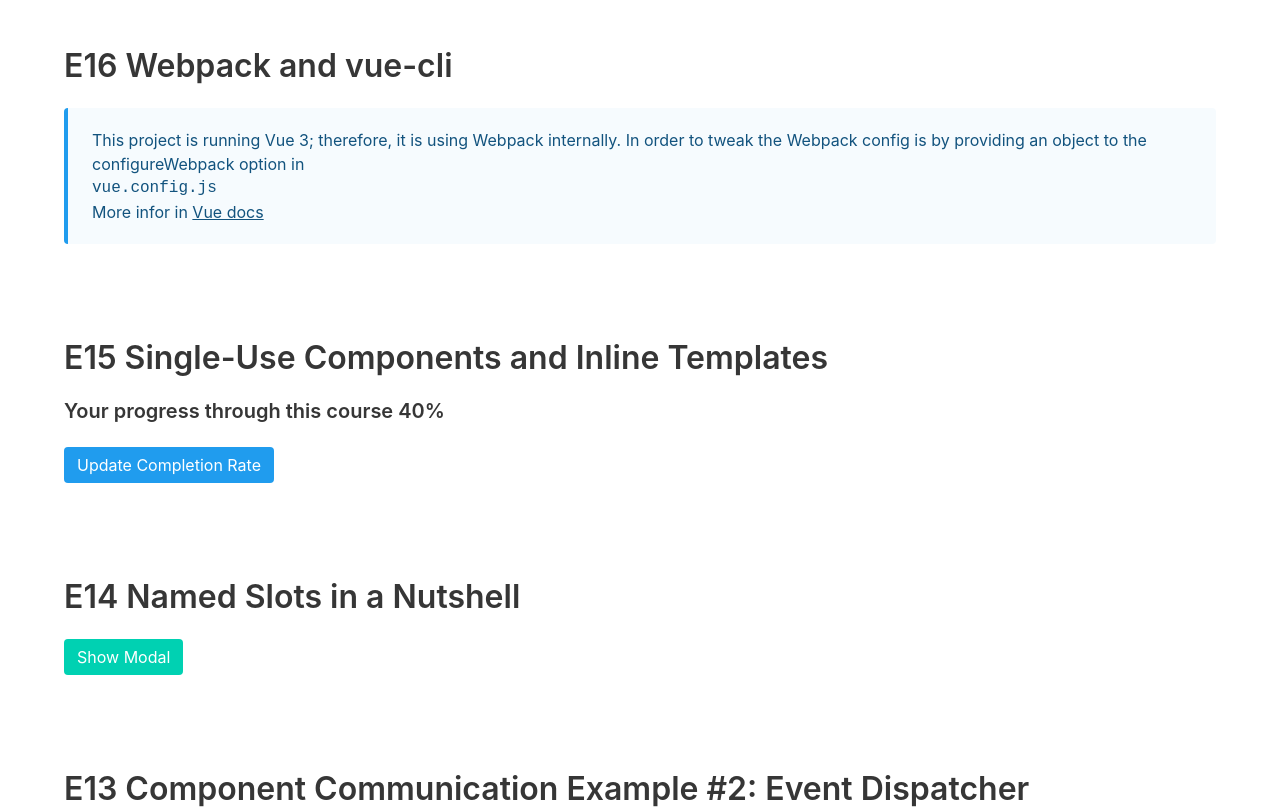
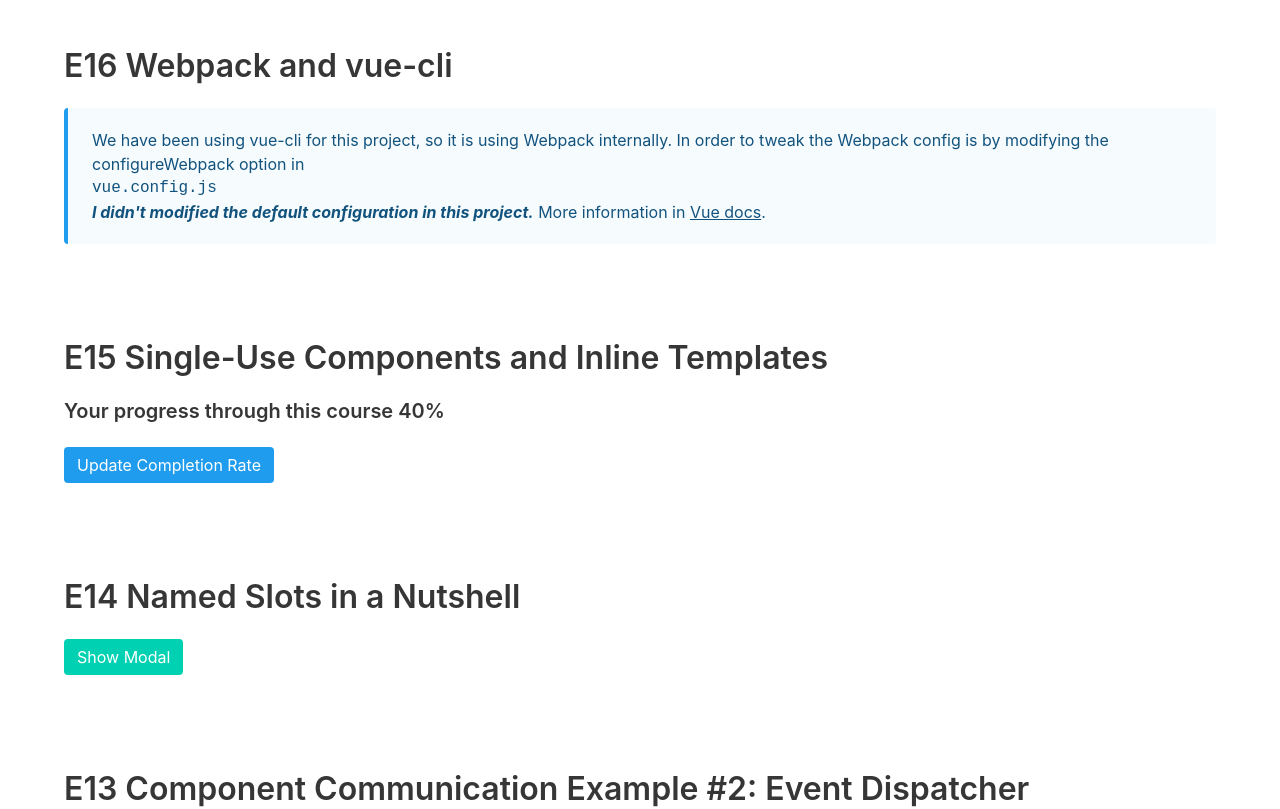
Before and after one commit to c-zab/Laravel_Vue, a Vue app: page / in a window 1280 px wide. Shown: the top 809 px of the page. Built offline with nearby package versions, Linux system fonts and the light colour scheme.

Commit message:
Getting files ready for episode_16

```diff
--- a/src/components/WebpackVue.vue
+++ b/src/components/WebpackVue.vue
@@ -6,9 +6,11 @@
       </h1>
       <article class="message is-info">
         <div class="message-body">
-          This project is running Vue 3; therefore, it is using Webpack internally. In order to tweak the Webpack config is by providing an object to the configureWebpack option in <p class="is-family-code">
+          We have been using vue-cli for this project, so it is using Webpack internally. In order to tweak the Webpack config is by modifying the configureWebpack option in <p class="is-family-code">
             vue.config.js
-          </p>More infor in <a href="https://cli.vuejs.org/guide/webpack.html">Vue docs</a>
+          </p>
+          <strong><em>I didn't modified the default configuration in this project.</em></strong>
+          More information in <a href="https://cli.vuejs.org/guide/webpack.html">Vue docs</a>.
         </div>
       </article>
     </div>
```
